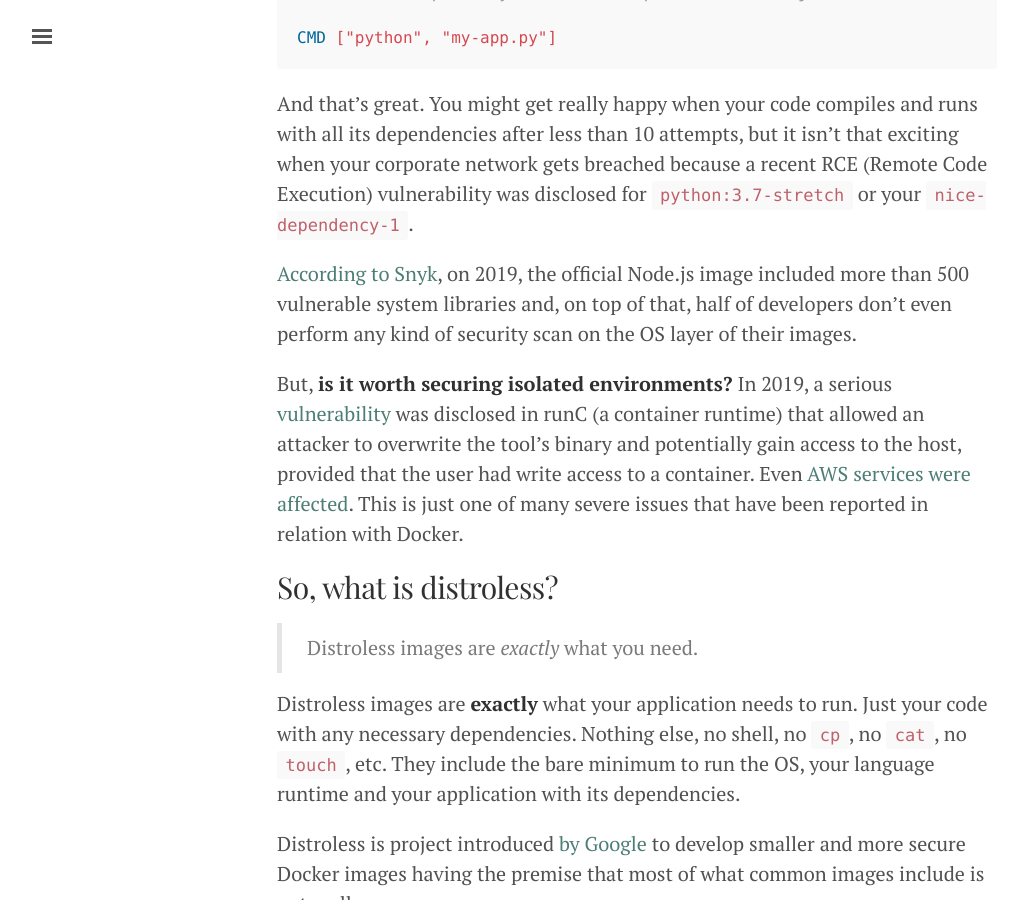
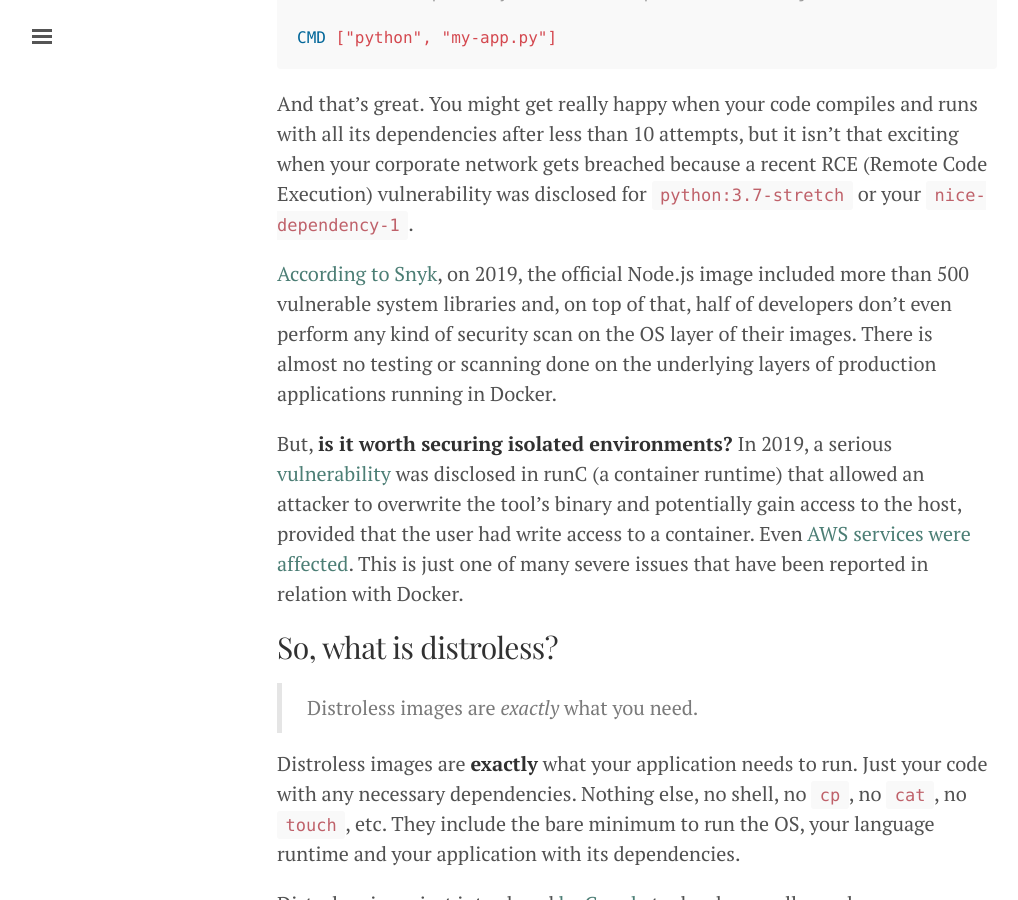
Before and after one commit to erickduran/blog, a Jekyll site: the page built from _posts/2020-05-18-distroless.md, in a window 1280 px wide and 900 px high, scrolled down 720 px. Shown: the whole window, without its empty margins (3-1021 px from the left). Built offline with Jekyll 4.4.1, drawn with Linux system fonts in a browser that asks for light colours; some web fonts are replaced.

Commit message:
small fixes and tags

```diff
--- a/_posts/2020-05-18-distroless.md
+++ b/_posts/2020-05-18-distroless.md
@@ -25,10 +25,7 @@ CMD ["python", "my-app.py"]
 
 And that's great. You might get really happy when your code compiles and runs with all its dependencies after less than 10 attempts, but it isn't that exciting when your corporate network gets breached because a recent RCE (Remote Code Execution) vulnerability was disclosed for `python:3.7-stretch` or your `nice-dependency-1`.
 
-[According to Snyk](https://snyk.io/blog/the-top-two-most-popular-docker-base-images-each-have-over-500-vulnerabilities/), on 2019, the official Node.js image included more than 500 vulnerable system libraries and, on top of that, half of developers don't even perform any kind of security scan on the OS layer of their images.
-
-
-
+[According to Snyk](https://snyk.io/blog/the-top-two-most-popular-docker-base-images-each-have-over-500-vulnerabilities/), on 2019, the official Node.js image included more than 500 vulnerable system libraries and, on top of that, half of developers don't even perform any kind of security scan on the OS layer of their images. There is almost no testing or scanning done on the underlying layers of production applications running in Docker.
 
 But, **is it worth securing isolated environments?** In 2019, a serious [vulnerability](https://cve.mitre.org/cgi-bin/cvename.cgi?name=CVE-2019-5736) was disclosed in runC (a container runtime) that allowed an attacker to overwrite the tool's binary and potentially gain access to the host, provided that the user had write access to a container. Even [AWS services were affected](https://aws.amazon.com/security/security-bulletins/AWS-2019-002/). This is just one of many severe issues that have been reported in relation with Docker.
 
```
Also changed, not shown: other parts of _posts/2020-05-18-distroless.md (+1 -1 lines), _config.yml (line endings or trailing spaces).
